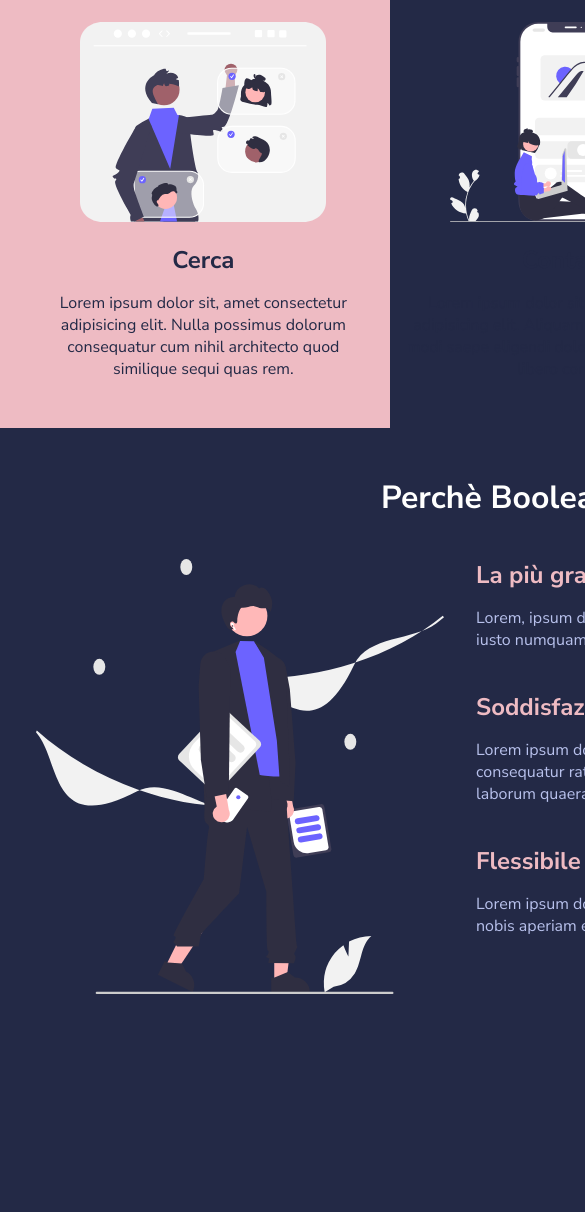
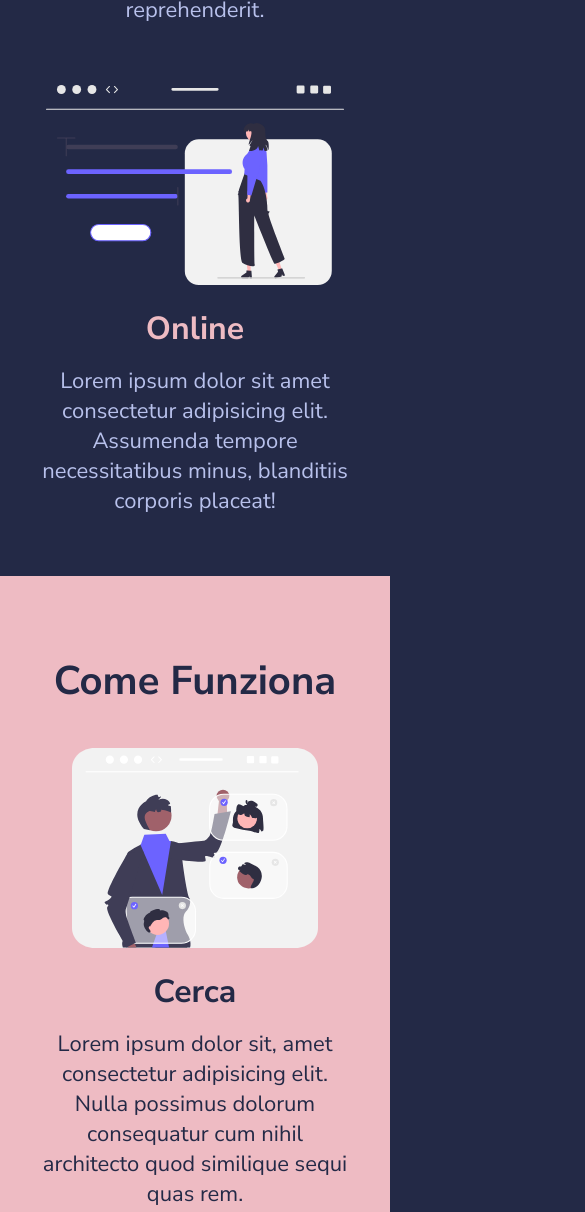
Before and after one commit to alessandrolega/html-css-resp-wannabe, a plain HTML site: page index.html in a window 390 px wide. Shown: the part 704-1916 px from the top of the page, 585 px wide, since content can reach past the window. Before the commit the page ends 1752 px from the top, so only its background shows below. Drawn offline with Linux system fonts and the light colour scheme.

Commit message:
completata query 480-mobile

```diff
--- a/css/style.css
+++ b/css/style.css
@@ -127,3 +127,55 @@ img {
 /************************************************
     SOLUZIONE RESPONSIVE
  ************************************************/
+
+@media screen and (max-width: 480px) {
+    .container{
+        width: 100%;
+        margin: 0 auto;
+        padding: 0 20px;
+    }
+    .row {
+        display: flex;
+        flex-direction: column;
+        width: 100%;
+        justify-content: center;
+    }
+    .lessons .col {
+        width: 100%;
+    }
+
+    .steps .col {
+        width: 100%;
+    }
+    .why-us .col-left {
+        width: 100%;
+        margin-bottom: 50px;
+    }
+    .why-us .col-right {
+        width: 100%;
+    }
+
+    h2{
+        font-size: 2.5rem;
+        padding-top: 30px;
+    }
+
+    h3{
+        font-size: 2rem;
+    }
+    .text{
+        margin-bottom: 60px;
+        font-size: 22px;
+    }
+    .why-us{
+        background-color: #222222;
+        margin-bottom: 0;
+    }
+
+    .steps{
+        margin: 0;
+    }
+
+    li > p{
+        font-size: 20px;
+    }
--- a/index.html
+++ b/index.html
@@ -2,9 +2,11 @@
 <html>
     <head>
         <meta charset="utf-8" />
+        <meta name="viewport" content="width=device-width, initial-scale=1.0">
         <title>Boolean Academy</title>
         <!-- Fonts -->
         <link
+
             href="https://fonts.googleapis.com/css2?family=Nunito+Sans:wght@400;700&display=swap"
             rel="stylesheet"
         />
```
